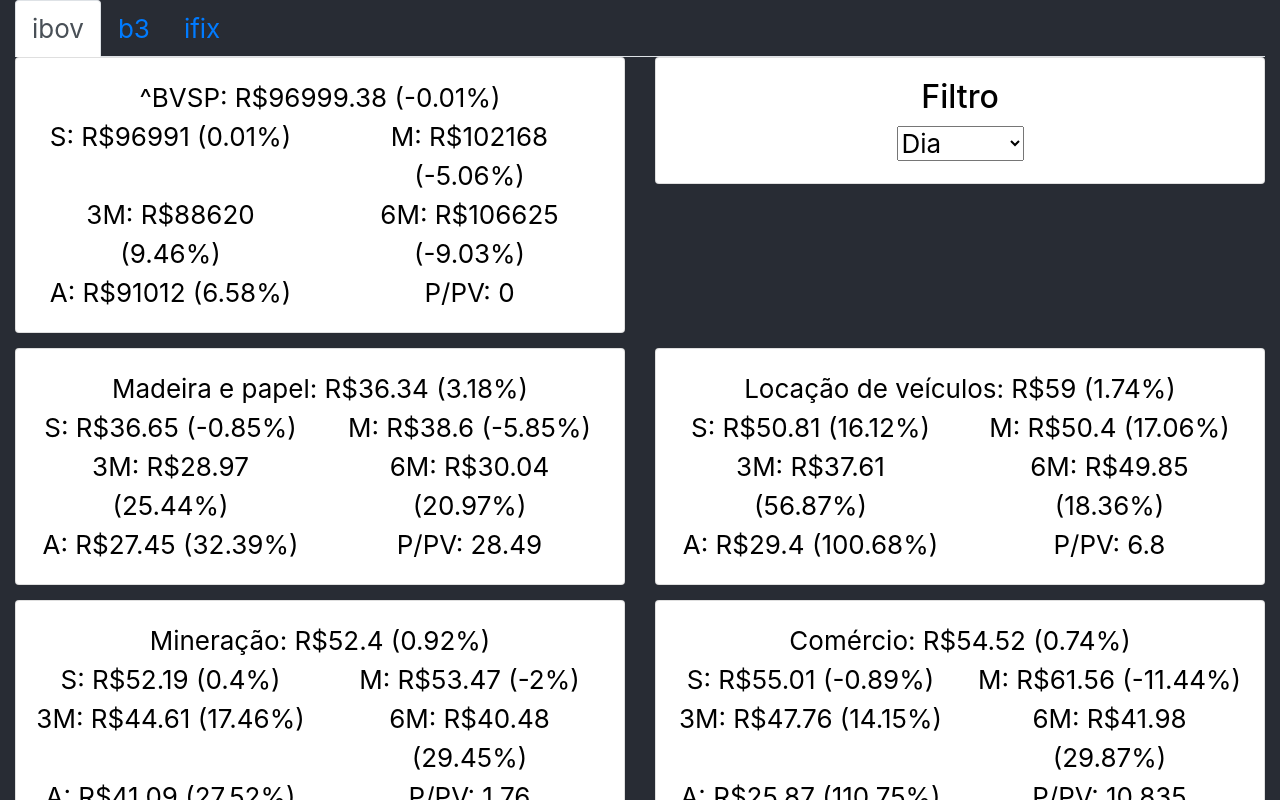
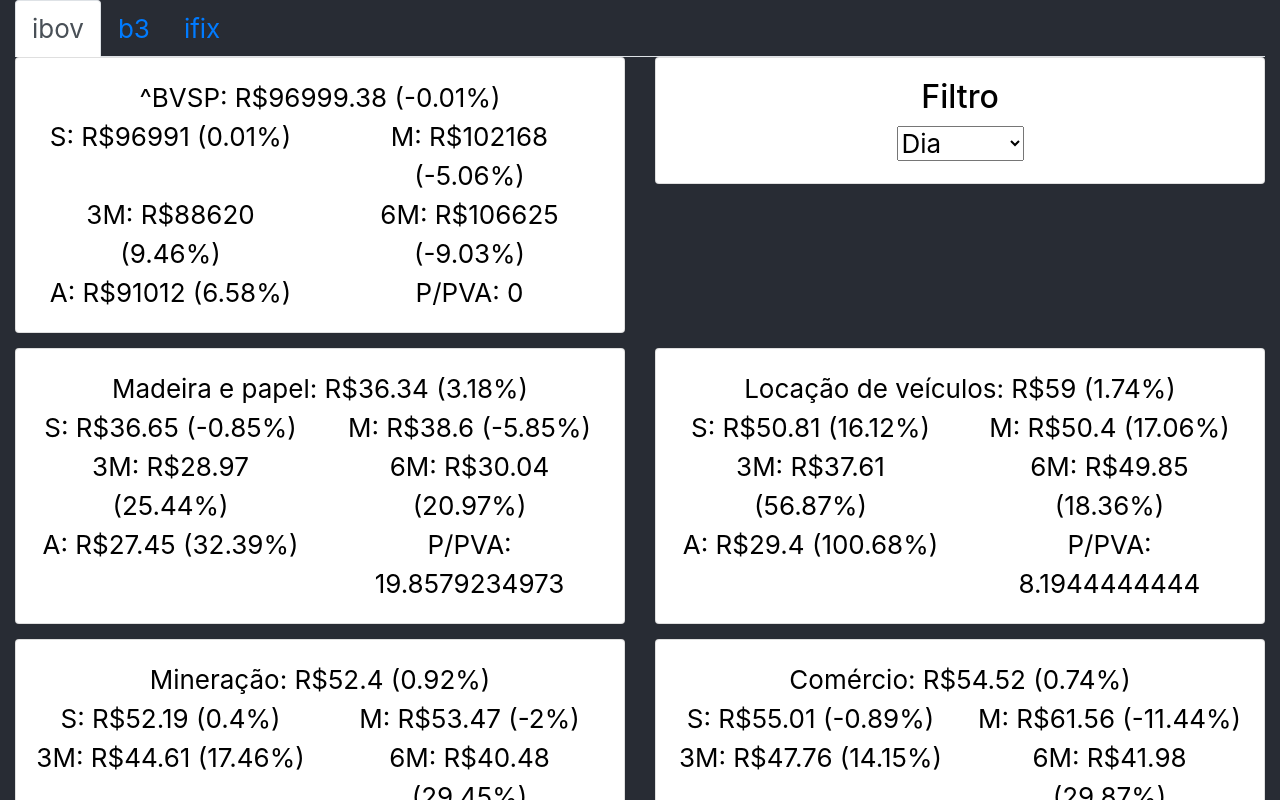
Before and after one commit to Dudu197/B3-Dashboard, a React (Create React App) app: page / in a window 1280 px wide. Shown: the top 800 px of the page. Built offline with nearby package versions, Linux system fonts and the light colour scheme.

Commit message:
Changing P/VP to P/VPA

```diff
--- a/src/Segment.js
+++ b/src/Segment.js
@@ -20,7 +20,7 @@ class Segment extends React.Component {
           </Row>
           <Row>
             <Col>A: R${this.props.segment.inicio_ano} ({this.props.segment.percent_ano}%)</Col>
-            <Col>P/PV: {this.props.segment['P/VP']}</Col>
+            <Col>P/PVA: {this.props.segment['P/VPA']}</Col>
           </Row>
         </Card.Body>
       </Card>
```
Also changed, not shown: src/ibov.json (+1 -1 lines).
